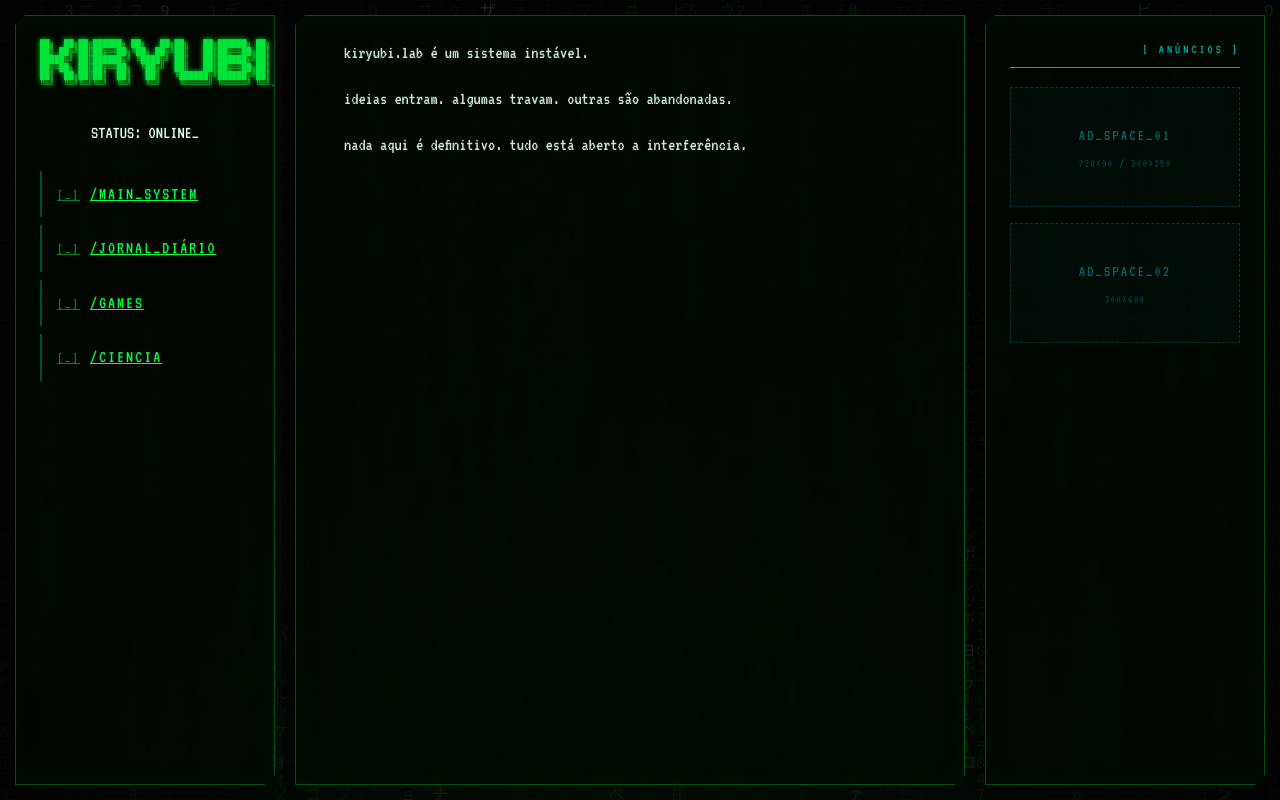
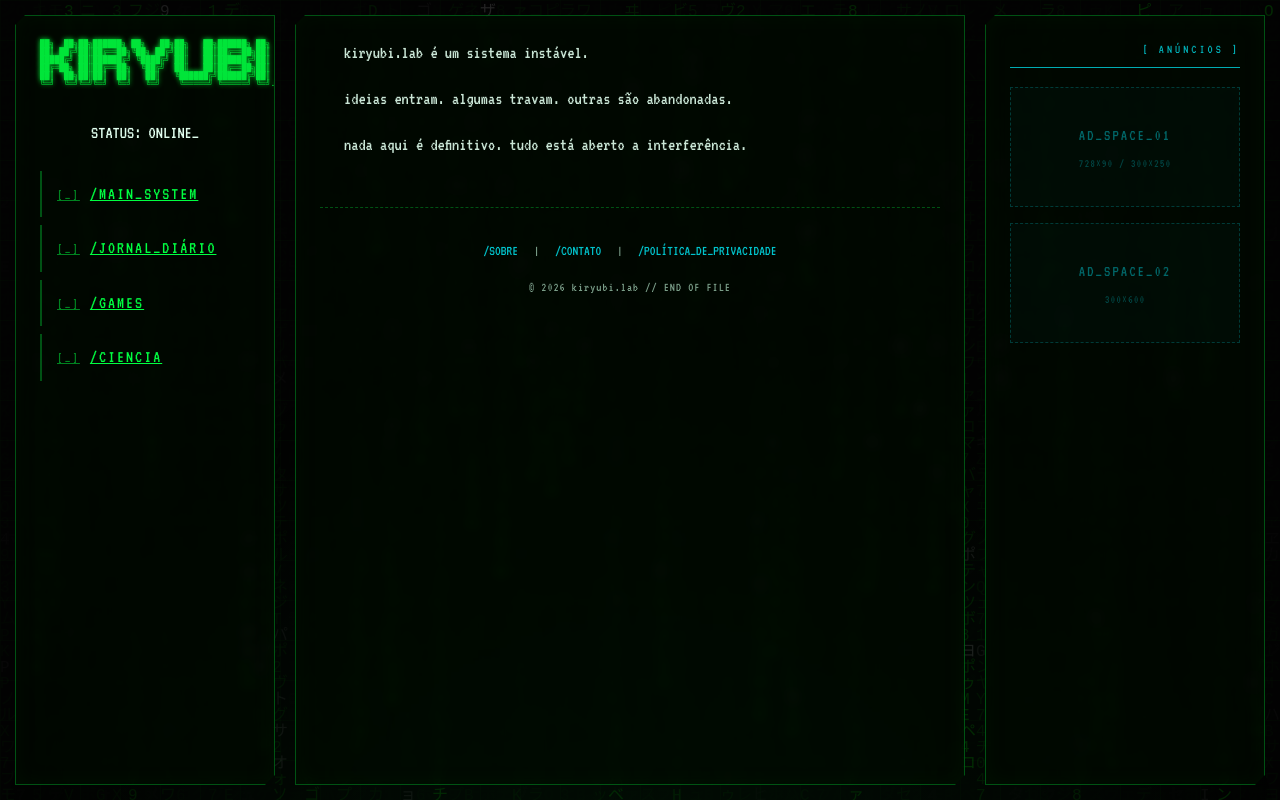
Before and after one commit to Kiryubi/kiryubi-labo, a React (Vite) app: page / in a window 1280 px wide. Built offline with nearby package versions, Linux system fonts and the light colour scheme.

Commit message:
feat(seo): paginas institucionais, meta tags, sitemap e footer

```diff
--- a/index.html
+++ b/index.html
@@ -4,6 +4,13 @@
 <head>
     <meta charset="UTF-8" />
     <meta name="viewport" content="width=device-width, initial-scale=1.0" />
+    <meta name="description" content="Kiryubi Lab - Seu terminal diário de notícias, IA, tecnologia e cyberpunk.">
+    <meta name="author" content="Kiryubi SysAdmin">
+    <meta property="og:title" content="Kiryubi Lab">
+    <meta property="og:description"
+        content="Kiryubi Lab - Seu terminal diário de notícias, IA, tecnologia e cyberpunk.">
+    <meta property="og:type" content="website">
+
     <!-- Fonts -->
     <link rel="preconnect" href="https://fonts.googleapis.com">
     <link rel="preconnect" href="https://fonts.gstatic.com" crossorigin>
--- /dev/null
+++ b/posts/contato.md
@@ -0,0 +1,22 @@
+---
+title: "Contato"
+date: "2026-03-14"
+category: "page"
+---
+
+# Canal de Comunicação Segura
+
+Para tratar sobre parcerias, problemas técnicos, sugestões de pautas para o jornal, reportar material indevido ou tirar dúvidas sobre anúncios, conecte-se aos nossos canais abaixo.
+
+## E-mail de Contato Principal
+
+> Você pode enviar transmissões diretas para:
+> **admin@kiryubi.lab** *(Altere para seu e-mail real se desejar nas configurações do post)*
+
+*Geralmente respondemos em até 48 horas terrestres.*
+
+## Redes Sociais Alternativas
+
+Você também pode nos encontrar nas redes através dos links anexados no módulo do sistema primário (menu lateral direito):
+*   **Twitter/X**: @kiryubi
+*   **GitHub**: github.com/kiryubi
--- /dev/null
+++ b/posts/politica-de-privacidade.md
@@ -0,0 +1,34 @@
+---
+title: "Política de Privacidade"
+date: "2026-03-14"
+category: "page"
+---
+
+# Política de Privacidade
+
+A sua privacidade é importante para nós. É política do **Kiryubi Lab** respeitar a sua privacidade em relação a qualquer informação sua que possamos coletar no site Kiryubi Lab.
+
+Solicitamos informações pessoais apenas quando realmente precisamos delas para lhe fornecer um serviço. Fazemo-lo por meios justos e legais, com o seu conhecimento e consentimento. Também informamos por que estamos coletando e como será usado.
+
+Apenas retemos as informações coletadas pelo tempo necessário para fornecer o serviço solicitado. Quando armazenamos dados, os protegemos dentro de meios comercialmente aceitáveis para evitar perdas e roubos, bem como acesso, divulgação, cópia, uso ou modificação não autorizados.
+
+Não compartilhamos informações de identificação pessoal publicamente ou com terceiros, exceto quando exigido por lei.
+
+## O uso de cookies e serviços de terceiros
+
+O nosso site pode conter links para sites externos, bem como utilizar serviços de terceiros para o funcionamento e monetização do conteúdo:
+
+### Google AdSense e Cookies DoubleClick
+* Trabalhamos com redes de publicidade de terceiros, como o **Google AdSense**. O Google utiliza cookies (como o cookie DART ou DoubleClick) para veicular anúncios com base em visitas anteriores dos usuários ao nosso site e a outros sites na internet.
+* Os usuários podem desativar o uso do cookie DART pelo Google visitando as configurações de anúncios do Google.
+* Usamos esses serviços apenas para custear as despesas do site e permitir sua manutenção futura de modo gratuito.
+
+### Google Analytics e Vercel Analytics
+Utilizamos serviços de parceiros para entender como os usuários navegam no site. Eles podem registrar informações como o tempo que você gasta no site ou as páginas visitadas. Isso nos ajuda a continuar produzindo conteúdo atrativo.
+
+### Mais informações
+Esperemos que esteja esclarecido e, como mencionado anteriormente, se houver algo que você não tem certeza se precisa ou não, geralmente é mais seguro deixar os cookies ativados, caso interaja com um dos recursos que você usa em nosso site.
+
+Para qualquer dúvida, você pode entrar em contato conosco através da nossa página de Contato.
+
+**Esta política é efetiva a partir de 14 Março de 2026.**
--- /dev/null
+++ b/posts/sobre.md
@@ -0,0 +1,24 @@
+---
+title: "Sobre"
+date: "2026-03-14"
+category: "page"
+---
+
+# Sobre o Kiryubi Lab
+
+Bem-vindo ao **Kiryubi Lab**, um experimento digital e terminal de informações operando nas frequências da cultura cyberpunk, tecnologia, inteligência artificial e jogos.
+
+## Nosso Objetivo
+
+Nossa missão é simples: filtrar o ruído constante do mundo moderno e indexar as informações que realmente importam. Aqui, servimos como:
+
+*   **Jornal Diário**: Uma curadoria rápida de notícias do dia sobre IA, avanços tecnológicos e cenários do mercado.
+*   **Base de Arquivos**: Registros de ciências aplicadas, hardware, software, e análises aprofundadas de jogos.
+*   **Log de Sistemas**: Um depósito em expansão de experimentos e manifestos focados em estética synthwave/cyberpunk e desenvolvimento de infraestrutura digital.
+
+## A Estética e Filosofia
+
+Construído como um terminal retrofuturista de acesso seguro, o design visual reflete uma era brutalista da tecnologia, mas com as fundações da web moderna. Não há algoritmos obscuros ditando sua timeline — apenas dados puros.
+
+Fique online. Fique seguro.
+*— Kiryubi SysAdmin*
--- a/src/App.jsx
+++ b/src/App.jsx
@@ -147,6 +147,21 @@ const PostViewer = ({ posts }) => {
     )
 }
 
+const SiteFooter = () => (
+    <footer className="site-footer">
+        <div className="footer-links">
+            <Link to="/post/sobre.md">/SOBRE</Link>
+            <span>|</span>
+            <Link to="/post/contato.md">/CONTATO</Link>
+            <span>|</span>
+            <Link to="/post/politica-de-privacidade.md">/POLÍTICA_DE_PRIVACIDADE</Link>
+        </div>
+        <div className="footer-copy">
+            © {new Date().getFullYear()} kiryubi.lab // END OF FILE
+        </div>
+    </footer>
+);
+
 function App() {
     const { posts, loading } = usePosts();
 
@@ -168,6 +183,7 @@ function App() {
                     <Route path="/post/:slug" element={<PostViewer posts={posts} />} />
                     <Route path="*" element={<div><h1>404</h1></div>} />
                 </Routes>
+                <SiteFooter />
             </main>
 
             <AdPanel />
--- a/src/index.css
+++ b/src/index.css
@@ -552,3 +552,46 @@ nav {
     z-index: -1;
     pointer-events: none;
 }
+
+/* SITE FOOTER */
+.site-footer {
+    margin-top: 3rem;
+    padding-top: 2rem;
+    border-top: 1px dashed var(--hud-border);
+    display: flex;
+    flex-direction: column;
+    align-items: center;
+    gap: 1rem;
+}
+
+.footer-links {
+    display: flex;
+    flex-wrap: wrap;
+    align-items: center;
+    justify-content: center;
+    gap: 1rem;
+    font-size: 0.9rem;
+}
+
+.footer-links a {
+    color: var(--neon-cyan);
+    text-decoration: none;
+    opacity: 0.8;
+    transition: opacity 0.2s;
+}
+
+.footer-links a:hover {
+    opacity: 1;
+    text-shadow: 0 0 5px var(--neon-cyan);
+}
+
+.footer-links span {
+    color: var(--text-dim);
+    font-size: 0.8rem;
+}
+
+.footer-copy {
+    color: var(--text-dim);
+    font-size: 0.8rem;
+    letter-spacing: 1px;
+}
```
Also changed, not shown: public/robots.txt (added), 2 other files (tests, documents, lock files or other folders).
